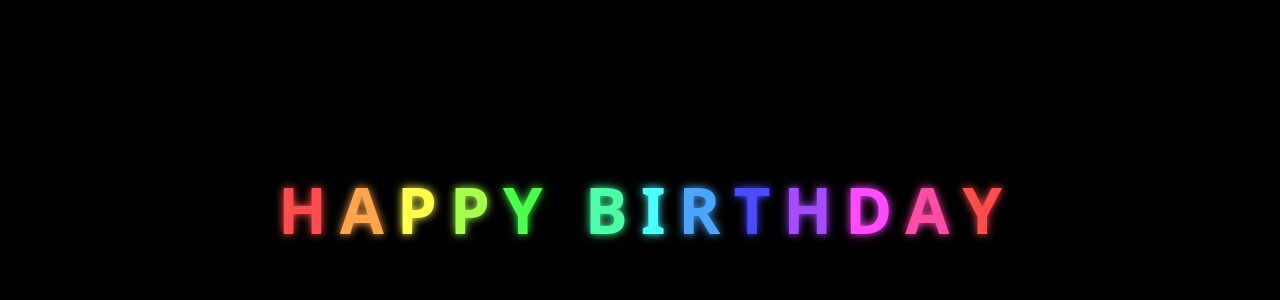
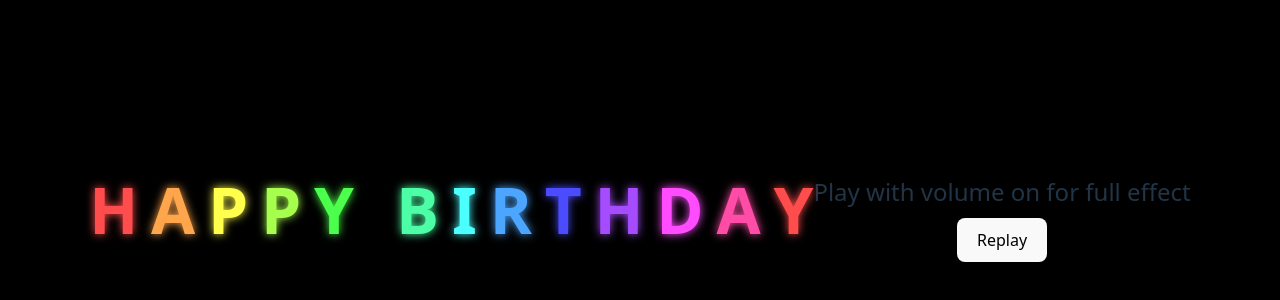
Before and after one commit to drquicksilver/animated-birthday, a website built with Vite: page index.html in a window 1280 px wide. Shown: the part 190-490 px from the top of the page. Built offline with nearby package versions, Linux system fonts and the light colour scheme.

Commit message:
Add volume note and replay button

```diff
--- a/index.html
+++ b/index.html
@@ -8,6 +8,10 @@
   </head>
   <body>
     <div id="message"></div>
+    <div id="after-animation">
+      <div id="volume-text">Play with volume on for full effect</div>
+      <button id="replay">Replay</button>
+    </div>
     <script type="module" src="/src/main.ts"></script>
   </body>
 </html>
--- a/src/main.ts
+++ b/src/main.ts
@@ -3,11 +3,19 @@ import { animate } from 'animejs';
 
 const message = 'HAPPY BIRTHDAY';
 const container = document.getElementById('message');
+const after = document.getElementById('after-animation');
+const replayButton = document.getElementById('replay');
 
-if (container) {
+if (replayButton) {
+  replayButton.addEventListener('click', () => {
+    window.location.reload();
+  });
+}
+if (container && after) {
   const letters = message.split('');
   const letterCount = message.replace(/\s+/g, '').length;
   let letterIndex = 0;
+  const animations: Promise<void>[] = [];
   letters.forEach((char) => {
     const span = document.createElement('span');
     span.className = 'letter';
@@ -27,7 +35,7 @@ if (container) {
 
     span.style.transform = `translate(${Math.cos(angle) * radius}px, ${Math.sin(angle) * radius}px)`;
 
-    animate(span, {
+    const anim = animate(span, {
       duration: 4000,
       easing: 'linear',
       onUpdate: (anim: any) => {
@@ -39,5 +47,11 @@ if (container) {
         span.style.transform = `translate(${x}px, ${y}px)`;
       },
     });
+    // anime.js exposes a `finished` promise
+    animations.push((anim as any).finished);
+  });
+
+  Promise.all(animations).then(() => {
+    after.classList.add('visible');
   });
 }
--- a/src/style.css
+++ b/src/style.css
@@ -108,3 +108,24 @@ button:focus-visible {
   display: inline-block;
   text-shadow: 0 0 10px currentColor;
 }
+
+#after-animation {
+  display: flex;
+  flex-direction: column;
+  align-items: center;
+  margin-top: 1rem;
+  opacity: 0;
+  transition: opacity 1s;
+}
+
+#after-animation.visible {
+  opacity: 1;
+}
+
+#volume-text {
+  font-size: 1.5rem;
+}
+
+#replay {
+  margin-top: 0.5rem;
+}
```
